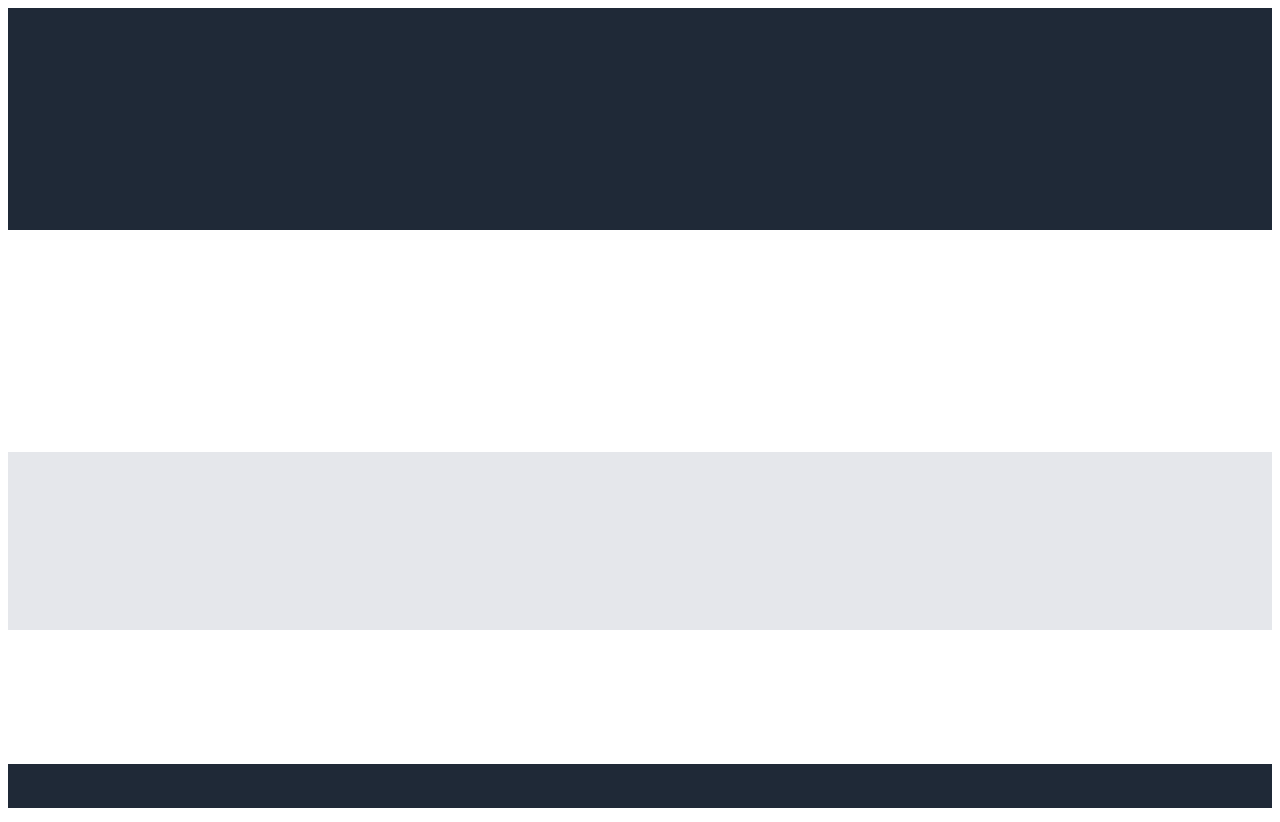
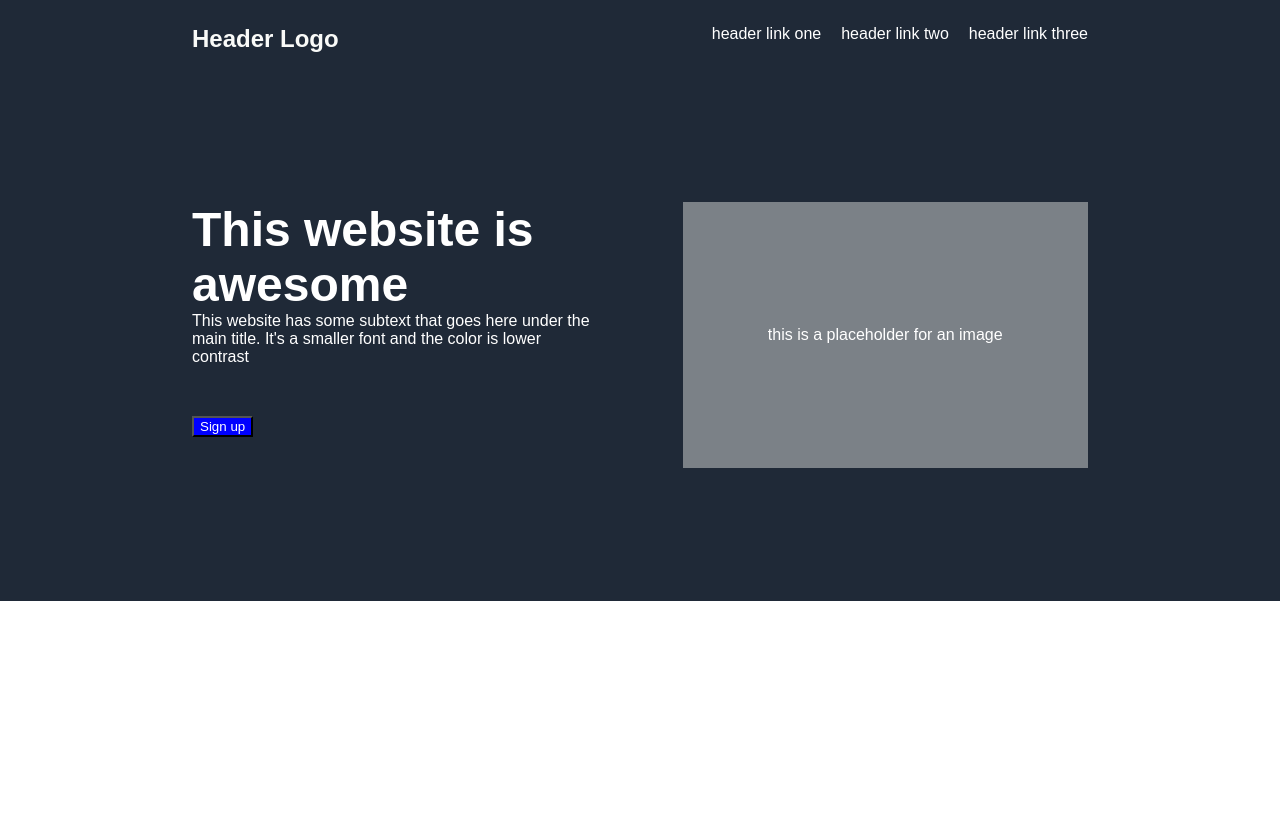
Before and after one commit to mankyb0mb/websiteproject1, a plain HTML site: page index.html in a window 1280 px wide. Shown: the top 822 px of the page. Drawn offline with Linux system fonts and the light colour scheme.

Commit message:
Rough version of the Hero added

```diff
--- a/index.html
+++ b/index.html
@@ -8,10 +8,32 @@
 </head>
 <body>
     <div class="hero">
-        <div class="centered one"></div>
+        <div class="centered one">
+            <div class="header">
+                <div class="logotext">Header Logo</div>
+                <ul class="links">
+                    <li><a href="#">header link one</a></li>
+                    <li><a href="#">header link two</a></li>
+                    <li><a href="#">header link three</a></li>
+                </ul>
+            </div>
+            <div class="hero-main">
+                <div class="main-content">
+                        <div class="main-text">This website is awesome</div>
+                        <div class="sub-text">This website has some subtext that goes here under the main title. It's a smaller font and the color is lower contrast</div>
+                        <div class="main-button"><button>Sign up</button></div>
+                </div>
+                    <div class="img-placeholder">this is a placeholder for an image</div>
+            </div>
+            <div class="emptyhero"></div>
+        </div>
     </div>
     <div class="info">
-        <div class="centered two"></div>
+        <div class="centered two">
+            <div class="">test</div>
+            <div class="">test</div>
+        </div>
+
     </div>
     <div class="quote">
         <div class="centered three"></div>
@@ -20,7 +42,7 @@
         <div class="centered four"></div>
     </div>
     <div class="footer">
-        <div class="centered five"></div>
+        <div class="centered five">Copyright &#169; The Odin Project 2024</div>
     </div>
     </body>
 
--- a/styles.css
+++ b/styles.css
@@ -1,11 +1,33 @@
 body {
     display: flex;
     flex-direction: column;
-    min-height: 100vh;
+    min-height: 200vh;
+    height: 100%;
+    margin: 0px;
 }
+
 .centered {
-    height: fit-content;
-    width: 90vh;
+    display: block;
+    width: 70vw
+}
+
+* {
+    font-family: sans-serif;
+}
+
+a {
+    text-decoration: none;
+
+}
+
+a:visited, a ,*{
+    color: white;
+}
+
+.links {
+    list-style-type: none;
+    padding: 0;
+    margin: 0;
 }
 
 .hero, .footer {
@@ -16,27 +38,118 @@ body {
     background-color: #e5e7eb;
 }
 
+button {
+    background-color: blue;
+}
+
+
 .hero, .info, .quote, .signup, .footer, .centered{
     display: flex;
     justify-content: center;
 }
 
+/* HERO */
+
 .hero {
     flex: 5;
 }
+
+.centered.one {
+    flex-direction: column;
+    margin-top: 25px;
+}
+
+.header, .links, .main-content, .awesome, .hero-main, .img-placeholder {
+    display: flex;
+}
+
+.header {
+    flex: 4;
+    justify-content: space-between;
+    align-items: flex-start;
+}
+
+.links {
+    gap: 20px;
+}
+
+.hero-main {
+    flex: 6;
+    justify-content: c;
+}
+
+.main-content {
+    flex: 2;
+    margin-right: 85px;
+    flex-direction: column;
+}
+
+.emptyhero {
+    flex: 3;
+}
+
+.img-placeholder{
+    background-color: #a7abadad;
+    align-items: center;
+    justify-content: center;
+}
+
+.img-placeholder, .main-content {
+    flex: 1;
+}
+
+.logotext {
+    font-size: 24px;
+    color: #f9faf8;
+    font-weight: bolder;
+}
+
+.main-text {
+    flex: 2;
+    font-size: 48px;
+    font-weight: bolder;
+    text-wrap: wrap;
+}
+
+.sub-text {
+    flex: 2;
+    text-wrap: wrap;
+}
+
+.main-button {
+    flex: 1;
+}
+
+
+/* INFO */
 
 .info {
     flex: 5;
 }
 
+.centered.two {
+    flex-direction: column;
+}
+
+/* QUOTE */
+
 .quote {
     flex: 4;
 }
+
+/* SIGNUP */
 
 .signup {
     flex: 3;
 }
 
+/* FOOTER */
+
 .footer {
     flex: 1;
 }
+
+.centered.five {
+    justify-content: center;
+    align-items: center;
+}
```
